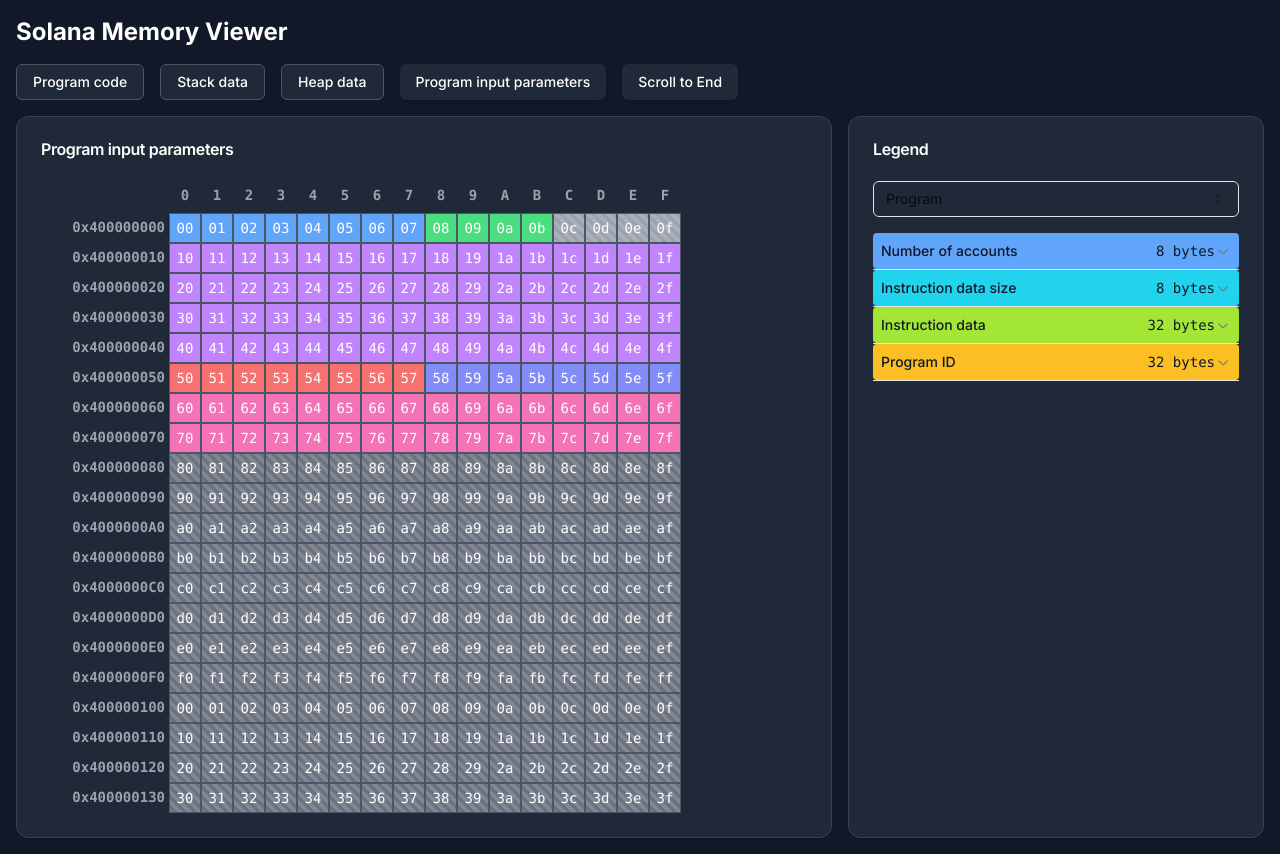
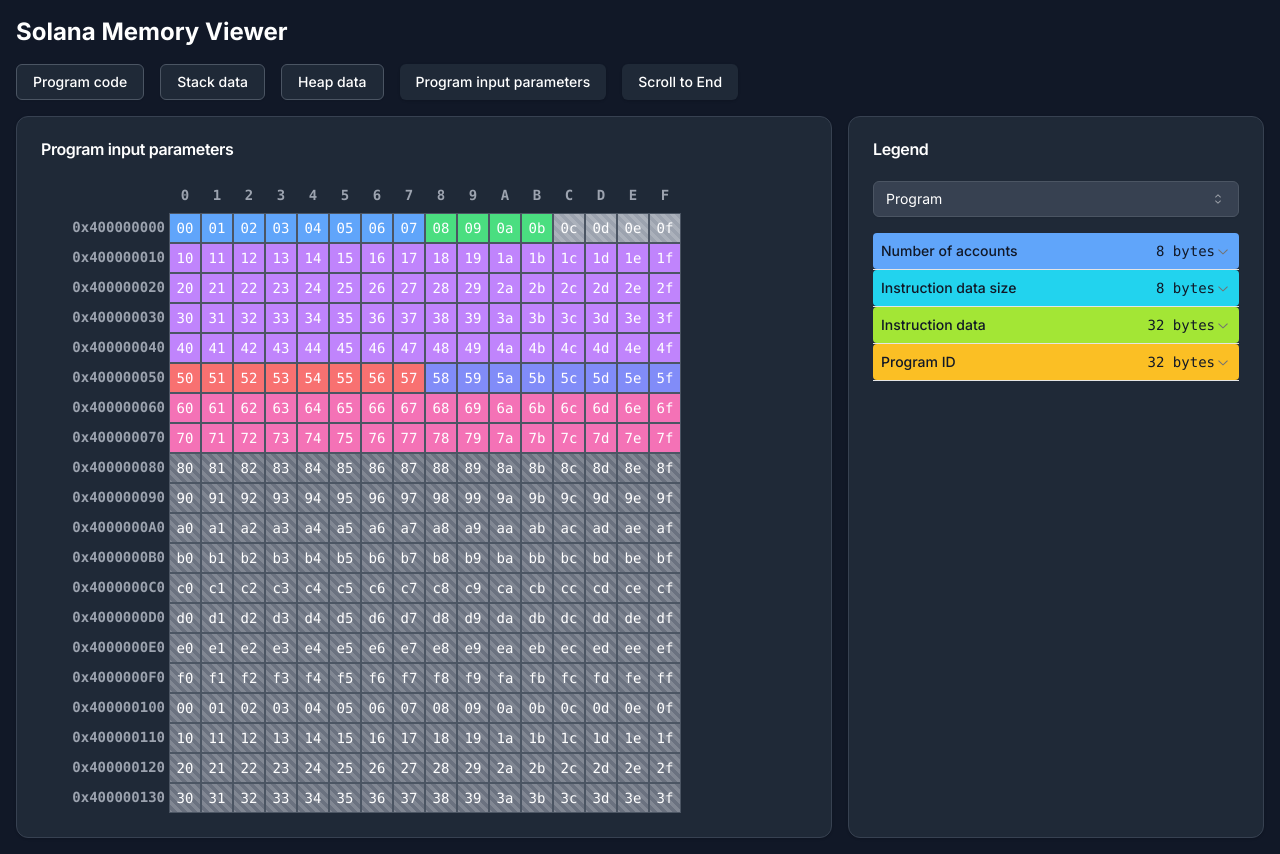
Before and after one commit to nathandanielanderson/solana-memory-viewer, a Next.js app: page / in a window 1280 px wide. Built offline with nearby package versions, Linux system fonts and the light colour scheme.

Commit message:
made Legend more visible

```diff
--- a/src/components/memory-viewer.tsx
+++ b/src/components/memory-viewer.tsx
@@ -394,7 +394,7 @@
             </CardHeader>
             <CardContent>
               <Select value={selectedView} onValueChange={setSelectedView}>
-                <SelectTrigger className="w-full mb-4">
+                <SelectTrigger className="w-full mb-4 bg-gray-700 text-white border-gray-600 hover:bg-gray-600 focus:ring-2 focus:ring-blue-500 focus:border-transparent">
                   <SelectValue placeholder="Select view" />
                 </SelectTrigger>
                 <SelectContent>
```
